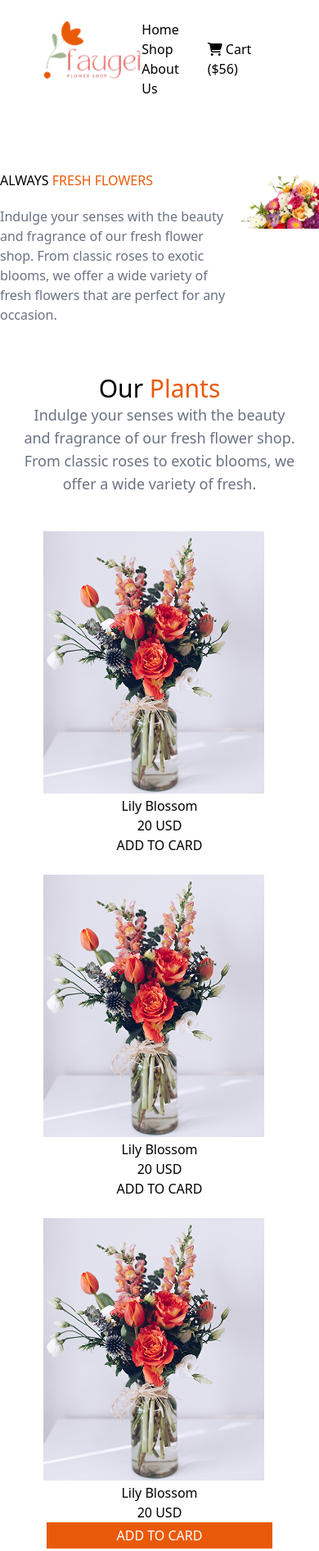
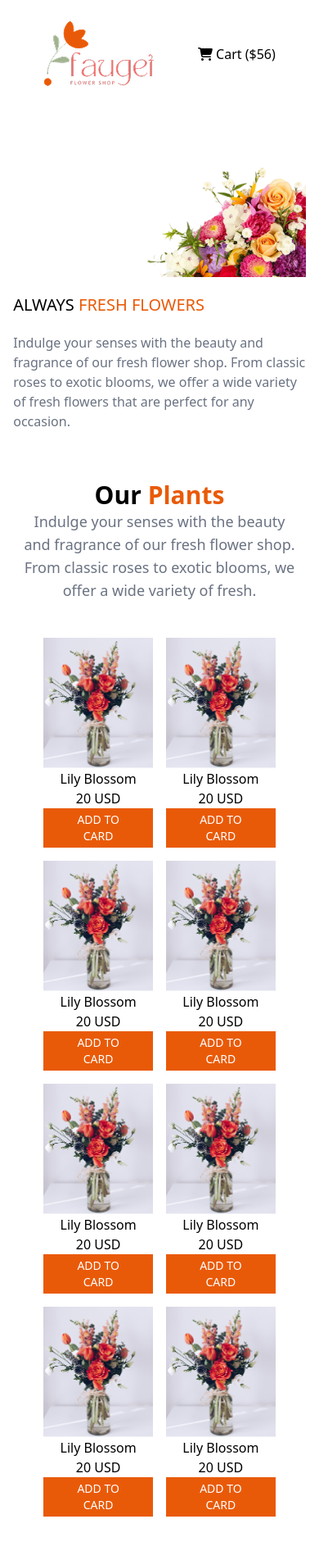
Before and after one commit to ShahriarDipu/Talwind_Responsive_Landing_page, a website: page index.html in a window 390 px wide. Shown: the top 1892 px of the page at 82% size. Drawn offline with nearby package versions, Linux system fonts and the light colour scheme.

Commit message:
Final submssion done

```diff
--- a/index.html
+++ b/index.html
@@ -18,10 +18,10 @@
      </div>
 
      <div class="flex gap-5 items-center">
-        <nav class="list-none sm:hidden md:flex md:gap-5">
-            <li >Home</li>
-            <li >Shop</li>
-            <li >About Us</li>
+        <nav class="list-none hidden md:flex  md:gap-5  ">
+            <li  class=" hover:bg-orange-600 p-1 px-2 rounded-sm hover:text-white " >Home</li>
+            <li class=" hover:bg-orange-600 p-1  px-2 rounded-sm hover:text-white" >Shop</li>
+            <li  class=" hover:bg-orange-600 p-1 px-2 rounded-sm hover:text-white ">About Us</li>
 
         </nav>
         <div><i class="fa-solid fa-cart-shopping "></i> Cart ($56)</div>
@@ -30,14 +30,14 @@
         </div>
     </header>
 
-    <section class="sm:w-11/12 md:w-10/12  pt-16 banner m-auto flex sm:flex-col-reverse md:flex-row">
-          <div class=" sm:pt-5 md:pt-0 banner-content sm:w-auto md:w-1/2">
-            <h1 class=" banner-content-header font-medium sm:text-2xl md:text-6xl">ALWAYS <span class="color-txt">FRESH FLOWERS</span></h1>
+    <section class="w-11/12 md:w-10/12  pt-16 banner m-auto flex flex-col-reverse md:flex-row">
+          <div class=" pt-5 md:pt-0 banner-content w-auto md:w-1/2">
+            <h1 class=" banner-content-header font-medium text-xl md:text-6xl">ALWAYS <span class="color-txt">FRESH FLOWERS</span></h1>
             <p class="banner-content-description pt-5 text-gray-500">Indulge your senses with the beauty
                 and fragrance of our fresh flower shop. From classic roses to exotic blooms,
                 we offer a wide variety of fresh flowers that are perfect for any occasion. </p>
           </div>
-          <div class="banner-image sm:pl-32 md:pl-0">
+          <div class="banner-image pl-32 md:pl-0">
             <img  src="images/hero-flower.png" alt="Banner Image">
           </div>
     </section>
@@ -46,14 +46,14 @@
 
 <section class="plants pt-10 pb-10">
     <div class="plants-content text-center mt-5 mb-5">
-        <h1 class="text-3xl">Our <span class="color-txt text-3xl">Plants</span></h1>
+        <h1 class="text-3xl font-bold">Our <span class="color-txt text-3xl">Plants</span></h1>
         <p class="text-gray-500 text-lg">
             Indulge your senses with the beauty and fragrance of our fresh flower shop.
             From classic roses to exotic blooms, we offer a wide variety of fresh.
         </p>
     </div>
 
-    <div class="cards grid grid-cols-1 sm:grid-cols-2 md:grid-cols-4 gap-6 text-center p-6">
+    <div class="cards grid md:grid-cols-4 gap-4 grid-cols-2 md:gap-6 text-center p-6">
 
             <div class="card">
                 <div class="card-image">
@@ -64,7 +64,7 @@
                     <h1>20 USD</h1>
                 </div>
                 <div>
-                    <button>ADD TO CARD</button>
+                    <button class="btn   text-sm md:text-base">ADD TO CARD</button>
                 </div>
             </div>
 
@@ -79,7 +79,7 @@
                     <h1>20 USD</h1>
                 </div>
                 <div>
-                    <button>ADD TO CARD</button>
+                    <button class="btn  text-sm md:text-base">ADD TO CARD</button>
                 </div>
             </div>
 
@@ -95,7 +95,7 @@
                     <h1>20 USD</h1>
                 </div>
                 <div>
-                    <button class="btn">ADD TO CARD</button>
+                    <button class="btn  text-sm md:text-base">ADD TO CARD</button>
                 </div>
             </div>
 
@@ -111,7 +111,7 @@
                     <h1>20 USD</h1>
                 </div>
                 <div>
-                    <button class="btn">ADD TO CARD</button>
+                    <button class="btn text-sm md:text-base">ADD TO CARD</button>
                 </div>
             </div>
 
@@ -127,7 +127,7 @@
                     <h1>20 USD</h1>
                 </div>
                 <div>
-                    <button class="btn">ADD TO CARD</button>
+                    <button class="btn text-sm md:text-base">ADD TO CARD</button>
                 </div>
             </div>
 
@@ -144,7 +144,7 @@
                     <h1>20 USD</h1>
                 </div>
                 <div>
-                    <button class="btn">ADD TO CARD</button>
+                    <button class="btn text-sm md:text-base">ADD TO CARD</button>
                 </div>
             </div>
 
@@ -160,7 +160,7 @@
                     <h1>20 USD</h1>
                 </div>
                 <div>
-                    <button class="btn">ADD TO CARD</button>
+                    <button class="btn text-sm md:text-base">ADD TO CARD</button>
                 </div>
             </div>
 
@@ -177,7 +177,7 @@
                     <h1>20 USD</h1>
                 </div>
                 <div>
-                    <button class="btn">ADD TO CARD</button>
+                    <button class="btn text-sm md:text-base">ADD TO CARD</button>
                 </div>
             </div>
 
@@ -188,7 +188,7 @@
 
 
 
-    <section class="plants-lover flex flex-col md:flex-row gap-x-15 ">
+    <section class="plants-lover flex flex-col md:flex-row gap-x-15 pt-20 pb-10">
         <div class="plats-lover-image relative">
             <img src="images/flower-store.png " class="store" alt="Flower Store Image">
             <img src="images/trusted-badge.png" class="hidden md:block  md:absolute md:top-[-90px] md:right-[-90px] trusted-badge md:w-56 md:h-56 " alt="Badge Icon">
@@ -196,8 +196,8 @@
 
         <div class="plant-lover-content">
 
-            <h1 class="text-4xl mt-10 mb-6">Flower & Plants
-                <br> Lover</h1>
+            <h1 class=" text-2xl font-bold md:text-4xl mt-10 mb-6 w-72">Flower & Plants
+                 Lover</h1>
             <ul class="list-disc pl-5 text-lg text-gray-500">
                 <li class="mb-6">Indulge your senses with the beauty and fragrance of our fresh flower shop.
                     From classic roses to exotic blooms, we offer a wide variety of fresh.</li>
@@ -212,7 +212,7 @@
 
 
     <section class="deals w-5/6 mx-auto py-10">
-  <!-- Heading -->
+
   <div class="text-center mb-6">
     <h1 class="text-3xl font-bold">
       <span class="text-orange-500">Latest</span> Deals
```
